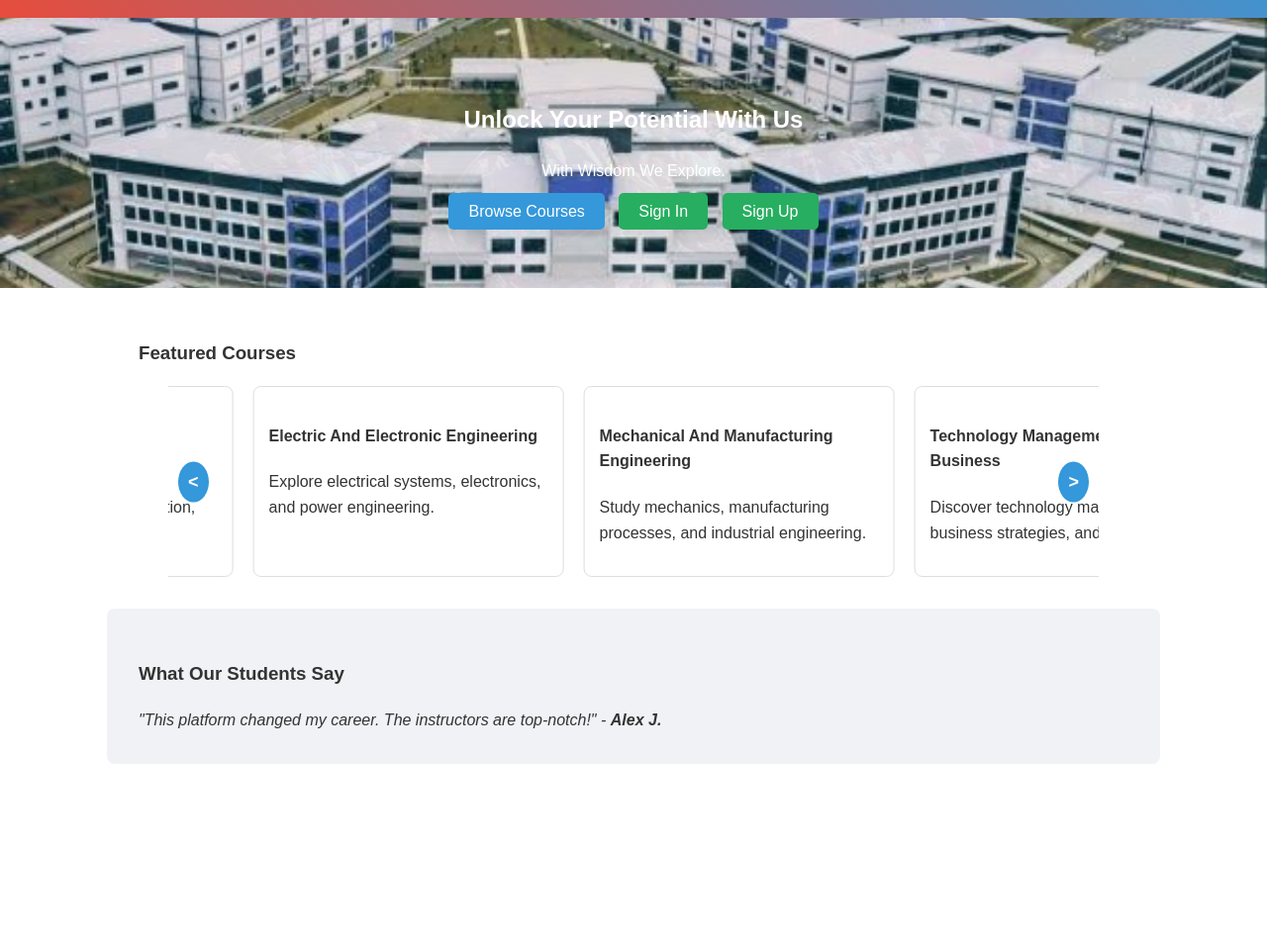
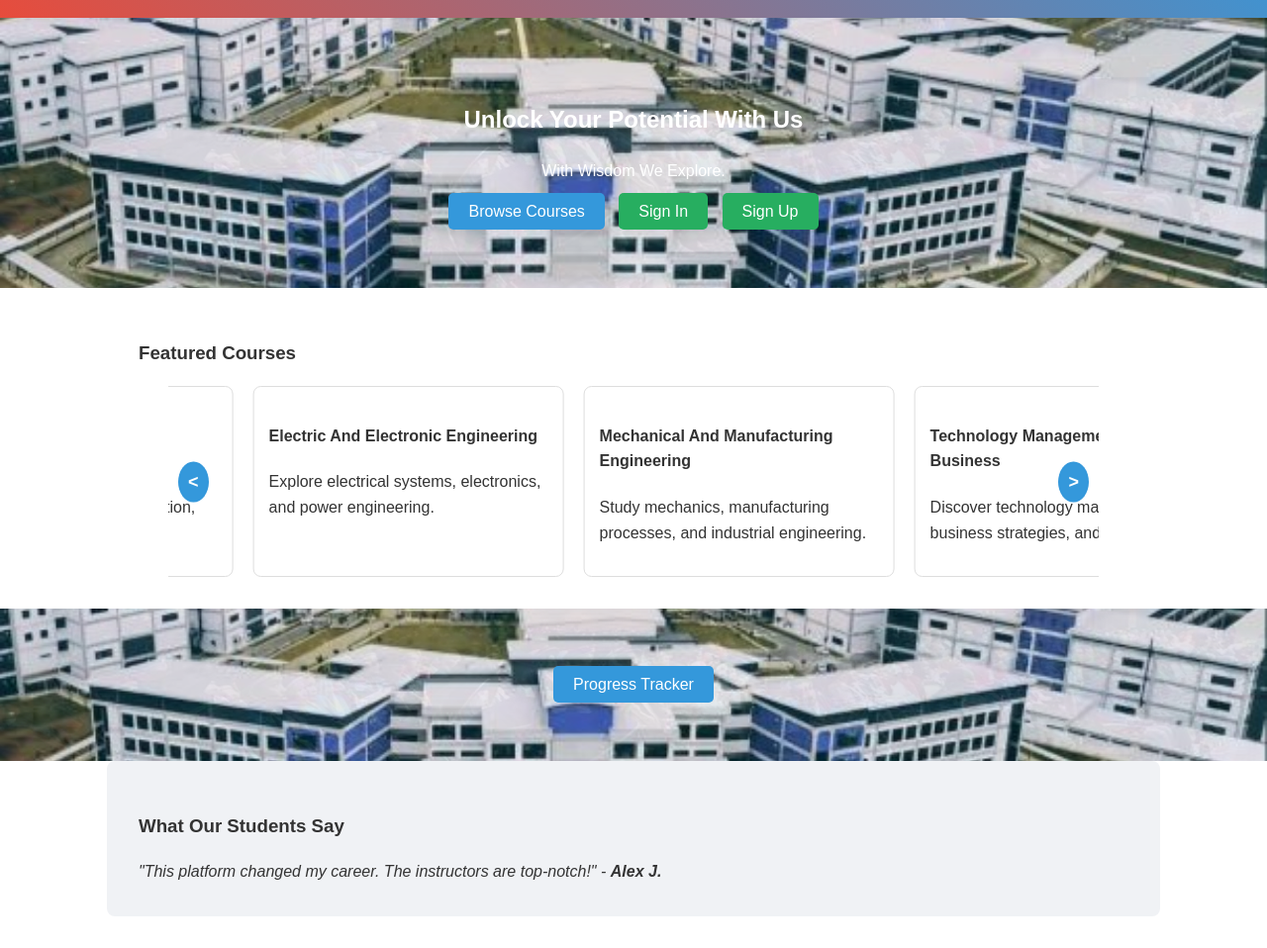
Before and after one commit to mirzu-code/project_biw, a website: page index.html in a window 1280 px wide. Shown: the part 110-1068 px from the top of the page at 99% size. Before the commit the page ends 914 px from the top, so only its background shows below. Drawn offline with Linux system fonts and the light colour scheme.

Commit message:
Update index.html

```diff
--- a/index.html
+++ b/index.html
@@ -101,6 +101,11 @@
     </div>
 </section>
 
+<section class="hero">
+    <a href="progress.html" class="btn">Progress Tracker</a>
+</section>
+
+
 <!-- Student Review Section at bottom -->
 <section class="review">
     <h3>What Our Students Say</h3>
```
